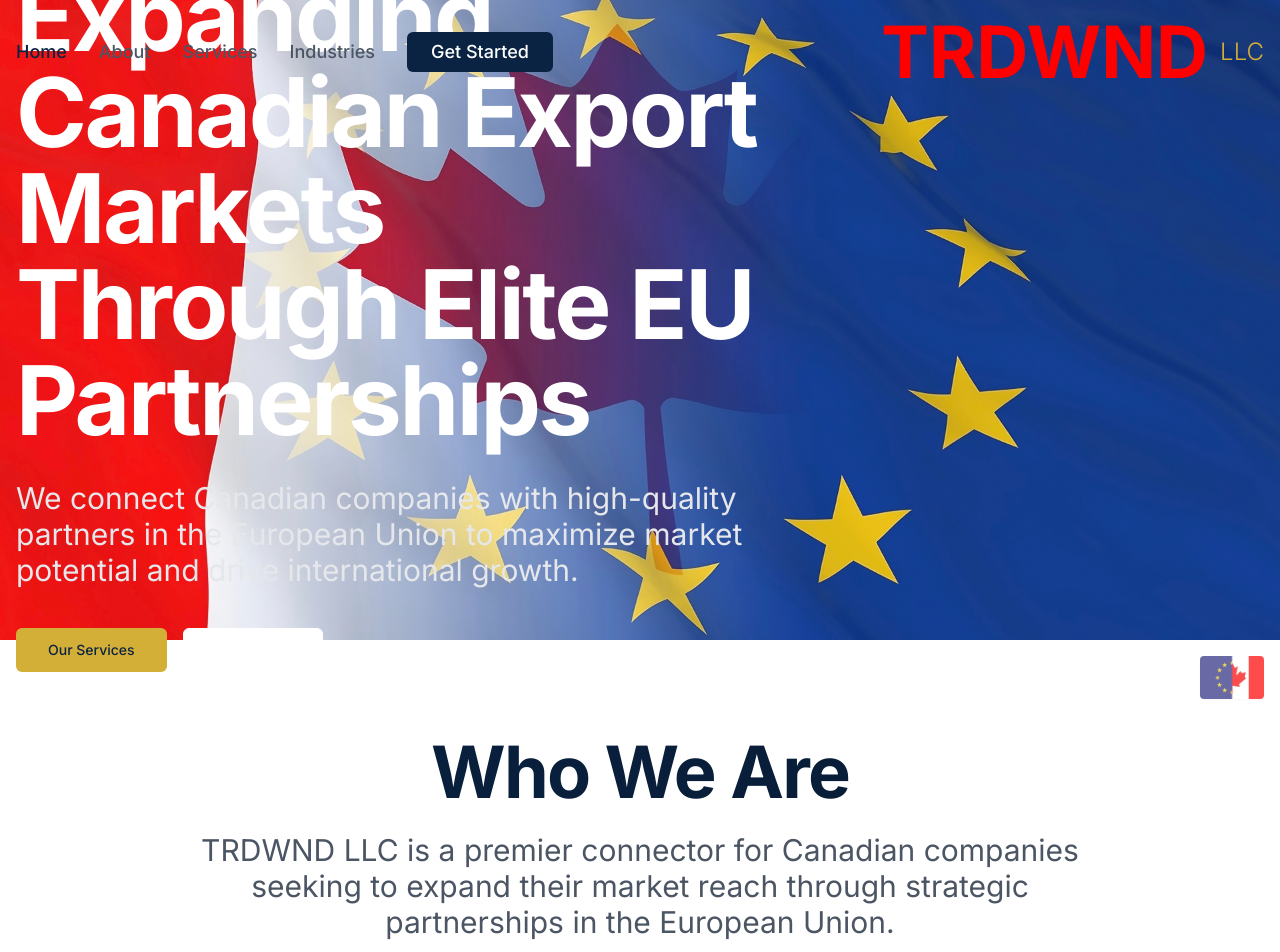
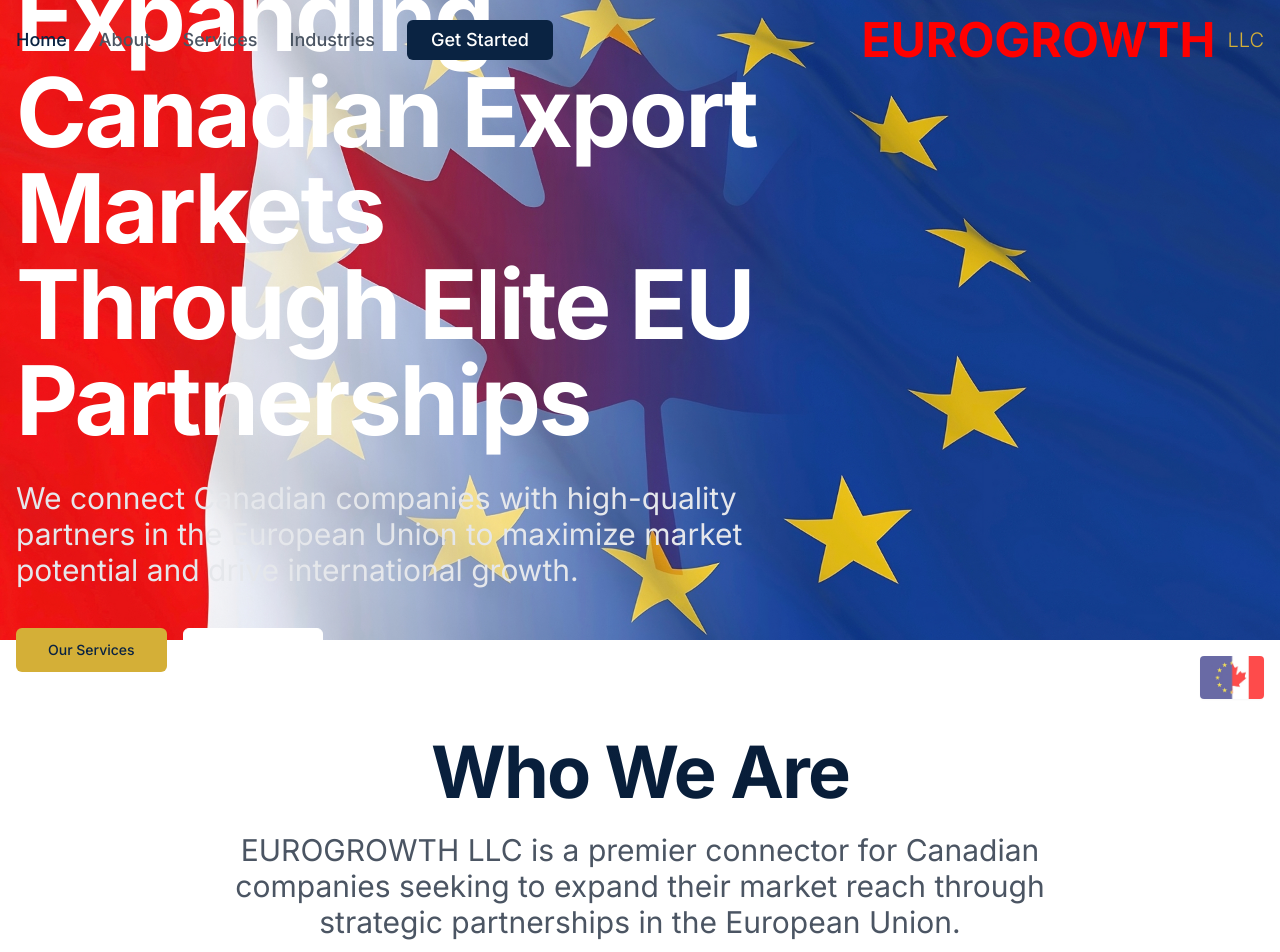
Before and after one commit to xadcampaign/trdwnd-connect, a React (Vite) app: page / in a window 1280 px wide. Shown: the top 952 px of the page. Built offline with nearby package versions, Linux system fonts and the light colour scheme.

Commit message:
Replace TRDWND with EUROGROWTH
Replaces the TRDWND logo and name with EUROGROWTH throughout the site.

```diff
--- a/index.html
+++ b/index.html
@@ -4,18 +4,18 @@
   <head>
     <meta charset="UTF-8" />
     <meta name="viewport" content="width=device-width, initial-scale=1.0" />
-    <title>TRDWND - Canadian Export Solutions to EU Markets</title>
-    <meta name="description" content="TRDWND LLC: Premier connector for Canadian companies seeking high-quality partnerships in the European Union" />
-    <meta name="author" content="TRDWND LLC" />
+    <title>EUROGROWTH - Canadian Export Solutions to EU Markets</title>
+    <meta name="description" content="EUROGROWTH LLC: Premier connector for Canadian companies seeking high-quality partnerships in the European Union" />
+    <meta name="author" content="EUROGROWTH LLC" />
     <link rel="stylesheet" href="https://fonts.googleapis.com/css2?family=Inter:wght@300;400;500;600;700&display=swap">
 
-    <meta property="og:title" content="TRDWND - Canadian Export Solutions to EU Markets" />
-    <meta property="og:description" content="TRDWND LLC: Premier connector for Canadian companies seeking high-quality partnerships in the European Union" />
+    <meta property="og:title" content="EUROGROWTH - Canadian Export Solutions to EU Markets" />
+    <meta property="og:description" content="EUROGROWTH LLC: Premier connector for Canadian companies seeking high-quality partnerships in the European Union" />
     <meta property="og:type" content="website" />
     <meta property="og:image" content="https://lovable.dev/opengraph-image-p98pqg.png" />
 
     <meta name="twitter:card" content="summary_large_image" />
-    <meta name="twitter:site" content="@trdwnd" />
+    <meta name="twitter:site" content="@eurogrowth" />
     <meta name="twitter:image" content="https://lovable.dev/opengraph-image-p98pqg.png" />
   </head>
 
--- a/src/components/Footer.tsx
+++ b/src/components/Footer.tsx
@@ -11,7 +11,7 @@ const Footer = () => {
         <div className="grid grid-cols-1 md:grid-cols-2 lg:grid-cols-4 gap-8 mb-12">
           <div>
             <h3 className="text-xl font-bold mb-4 flex items-center">
-              <span>TRDWND</span>
+              <span>EUROGROWTH</span>
               <span className="text-trdwnd-gold font-light ml-1">LLC</span>
             </h3>
             <p className="text-gray-300 mb-4">
@@ -128,7 +128,7 @@ const Footer = () => {
             <ul className="space-y-3">
               <li className="flex items-start gap-3">
                 <Mail size={20} className="text-trdwnd-gold mt-1 flex-shrink-0" />
-                <span className="text-gray-300">contact@trdwnd.com</span>
+                <span className="text-gray-300">contact@eurogrowth.com</span>
               </li>
               <li className="flex items-start gap-3">
                 <Phone size={20} className="text-trdwnd-gold mt-1 flex-shrink-0" />
@@ -147,7 +147,7 @@ const Footer = () => {
         <div className="border-t border-gray-800 pt-6 mt-6">
           <div className="flex flex-col md:flex-row justify-between items-center gap-4">
             <p className="text-gray-400 text-sm">
-              &copy; {currentYear} TRDWND LLC. All rights reserved.
+              &copy; {currentYear} EUROGROWTH LLC. All rights reserved.
             </p>
             <div className="flex gap-6">
               <Link
--- a/src/components/Navbar.tsx
+++ b/src/components/Navbar.tsx
@@ -64,10 +64,10 @@ const Navbar = () => {
           </Button>
         </div>
 
-        {/* Logo - Now on the right side and 2.5x bigger */}
+        {/* Logo - Now on the right side and slightly smaller due to longer name */}
         <Link to="/" className="flex items-center gap-3 order-first md:order-last">
-          <span className="text-[#FF0000] font-bold text-7xl">TRDWND</span>
-          <span className="text-trdwnd-gold font-light text-2xl">LLC</span>
+          <span className="text-[#FF0000] font-bold text-5xl">EUROGROWTH</span>
+          <span className="text-trdwnd-gold font-light text-xl">LLC</span>
         </Link>
 
         {/* Mobile Navigation Toggle */}
--- a/src/pages/HomePage.tsx
+++ b/src/pages/HomePage.tsx
@@ -31,7 +31,7 @@ const HomePage = () => {
 
       <Section
         title="Who We Are"
-        subtitle="TRDWND LLC is a premier connector for Canadian companies seeking to expand their market reach through strategic partnerships in the European Union."
+        subtitle="EUROGROWTH LLC is a premier connector for Canadian companies seeking to expand their market reach through strategic partnerships in the European Union."
       >
         <div className="grid grid-cols-1 md:grid-cols-2 gap-12 items-center">
           <div>
```
